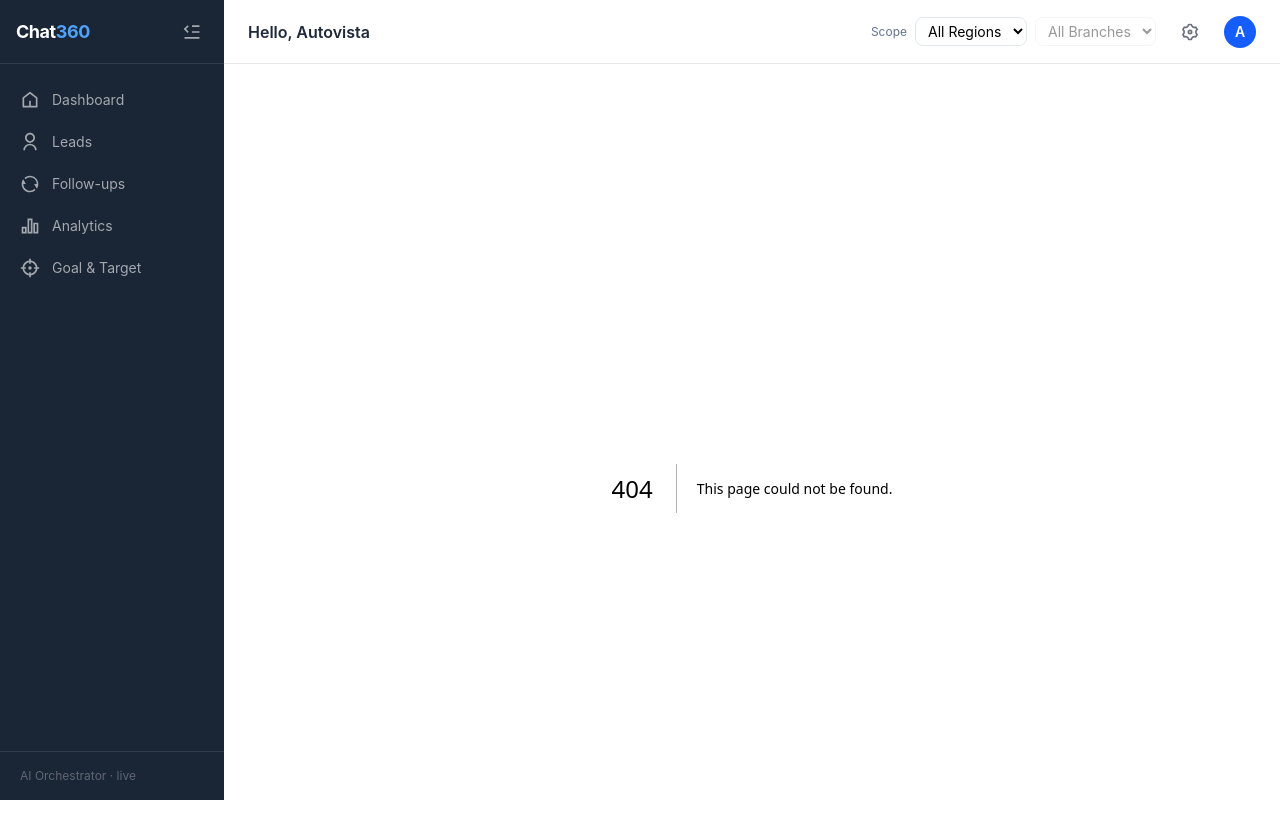
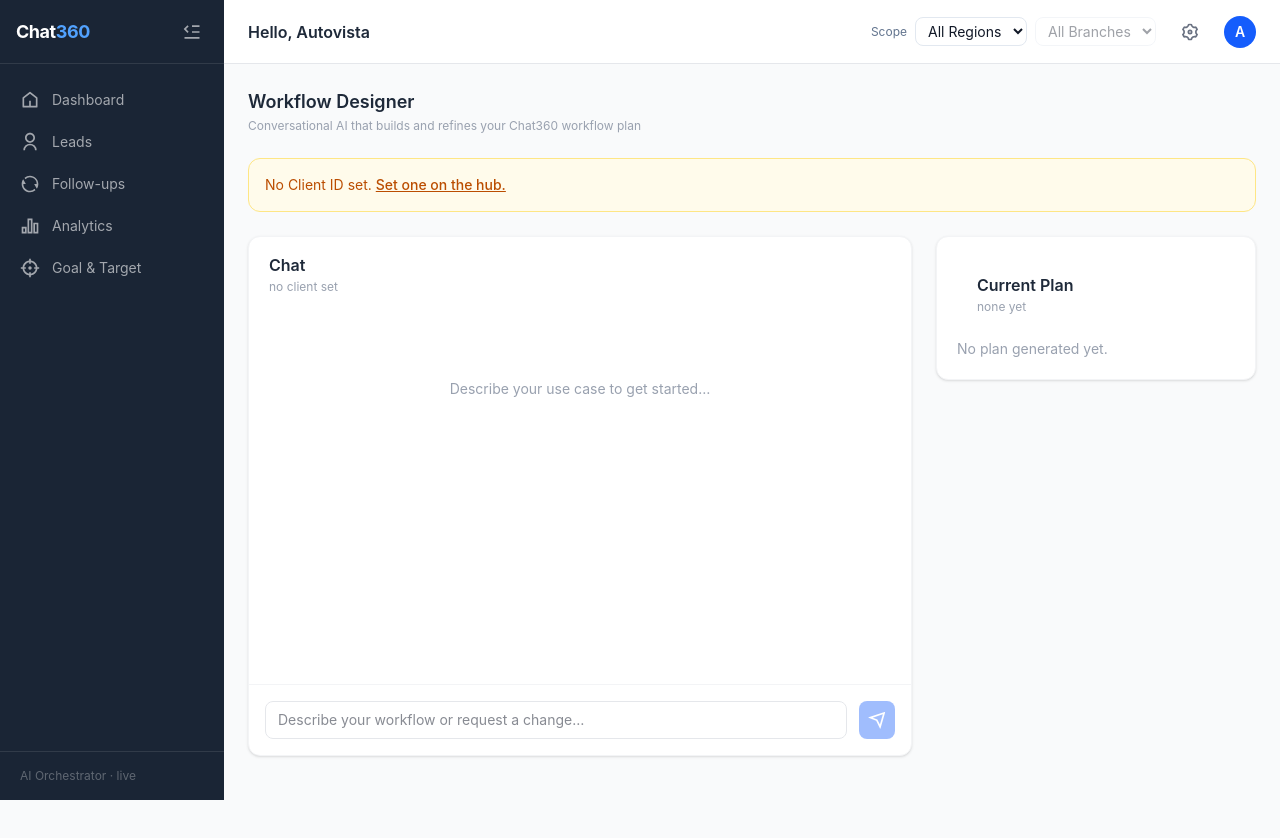
Before and after one commit to nestcub/agentic_voicebots_c360, a Next.js app in the folder dashboard/: page /intelligence/design in a window 1280 px wide. Before the commit this address had no page. Shown: the top 838 px of the page. After the commit the page ends 800 px from the top, so only its background shows below. Built offline with nearby package versions, Linux system fonts and the light colour scheme.

Commit message:
add intelligence/design: conversational workflow designer with diff viewer

```diff
--- /dev/null
+++ b/dashboard/app/intelligence/design/page.tsx
@@ -0,0 +1,165 @@
+"use client";
+
+import { useEffect, useRef, useState } from "react";
+import { Card, CardHeader } from "@/components/Card";
+import { RiSendPlaneLine, RiRobot2Line, RiUserLine } from "react-icons/ri";
+
+type Turn = { role: "user" | "assistant"; content: string };
+type Diff = Record<string, { before: unknown; after: unknown }>;
+type PlanSummary = { description?: string; stages?: { name: string }[]; system_prompt?: string };
+
+export default function DesignPage() {
+  const [clientId, setClientId] = useState("");
+  const [turns, setTurns] = useState<Turn[]>([]);
+  const [message, setMessage] = useState("");
+  const [loading, setLoading] = useState(false);
+  const [diff, setDiff] = useState<Diff | null>(null);
+  const [plan, setPlan] = useState<PlanSummary | null>(null);
+  const [planVersion, setPlanVersion] = useState<number | null>(null);
+  const bottomRef = useRef<HTMLDivElement>(null);
+
+  useEffect(() => {
+    setClientId(localStorage.getItem("intel_client_id") ?? "");
+  }, []);
+
+  useEffect(() => {
+    bottomRef.current?.scrollIntoView({ behavior: "smooth" });
+  }, [turns]);
+
+  async function send() {
+    if (!message.trim() || !clientId || loading) return;
+    const userMsg = message.trim();
+    setMessage("");
+    setTurns((t) => [...t, { role: "user", content: userMsg }]);
+    setLoading(true);
+    try {
+      const res = await fetch("/api/intelligence/converse", {
+        method: "POST",
+        headers: { "Content-Type": "application/json" },
+        body: JSON.stringify({ client_id: clientId, message: userMsg }),
+      });
+      const data = await res.json();
+      setTurns((t) => [...t, { role: "assistant", content: data.reply ?? JSON.stringify(data) }]);
+      if (data.plan_changed && data.diff) setDiff(data.diff);
+      if (data.plan) {
+        const bp = data.plan.workflow_blueprint ?? {};
+        setPlan({ description: bp.description, stages: bp.stages, system_prompt: data.plan.system_prompt });
+        setPlanVersion(data.version ?? null);
+      }
+    } catch (e) {
+      setTurns((t) => [...t, { role: "assistant", content: "Request failed. Is the intelligence server running?" }]);
+    }
+    setLoading(false);
+  }
+
+  return (
+    <div className="space-y-6">
+      <div>
+        <h1 className="text-lg font-semibold text-gray-800">Workflow Designer</h1>
+        <p className="text-xs text-gray-400 mt-0.5">Conversational AI that builds and refines your Chat360 workflow plan</p>
+      </div>
+
+      {!clientId && (
+        <div className="p-4 bg-amber-50 border border-amber-200 rounded-xl text-sm text-amber-700">
+          No Client ID set. <a href="/intelligence" className="underline font-medium">Set one on the hub.</a>
+        </div>
+      )}
+
+      <div className="grid md:grid-cols-3 gap-6">
+        {/* Chat */}
+        <div className="md:col-span-2 flex flex-col gap-4">
+          <Card className="flex flex-col p-0 overflow-hidden" style={{ height: "520px" }}>
+            <CardHeader title="Chat" hint={clientId ? `client: ${clientId}` : "no client set"} />
+            <div className="flex-1 overflow-y-auto px-5 py-3 space-y-4">
+              {turns.length === 0 && (
+                <p className="text-sm text-gray-400 text-center pt-16">Describe your use case to get started…</p>
+              )}
+              {turns.map((t, i) => (
+                <div key={i} className={`flex gap-3 ${t.role === "user" ? "flex-row-reverse" : ""}`}>
+                  <div className={`w-7 h-7 rounded-full flex items-center justify-center shrink-0 ${t.role === "user" ? "bg-blue-600" : "bg-gray-100"}`}>
+                    {t.role === "user" ? <RiUserLine className="w-4 h-4 text-white" /> : <RiRobot2Line className="w-4 h-4 text-gray-500" />}
+                  </div>
+                  <div className={`max-w-[80%] px-4 py-2.5 rounded-xl text-sm ${t.role === "user" ? "bg-blue-600 text-white" : "bg-gray-100 text-gray-800"}`}>
+                    {t.content}
+                  </div>
+                </div>
+              ))}
+              {loading && (
+                <div className="flex gap-3">
+                  <div className="w-7 h-7 rounded-full bg-gray-100 flex items-center justify-center">
+                    <RiRobot2Line className="w-4 h-4 text-gray-400 animate-pulse" />
+                  </div>
+                  <div className="bg-gray-100 px-4 py-2.5 rounded-xl text-sm text-gray-400">Thinking…</div>
+                </div>
+              )}
+              <div ref={bottomRef} />
+            </div>
+            <div className="border-t border-gray-100 p-4 flex gap-3">
+              <input
+                value={message}
+                onChange={(e) => setMessage(e.target.value)}
+                onKeyDown={(e) => e.key === "Enter" && !e.shiftKey && send()}
+                placeholder="Describe your workflow or request a change…"
+                className="flex-1 px-3 py-2 text-sm border border-gray-200 rounded-lg focus:outline-none focus:ring-2 focus:ring-blue-500"
+              />
+              <button
+                onClick={send}
+                disabled={loading || !message.trim() || !clientId}
+                className="p-2 bg-blue-600 text-white rounded-lg hover:bg-blue-700 disabled:opacity-40 transition-colors"
+              >
+                <RiSendPlaneLine className="w-5 h-5" />
+              </button>
+            </div>
+          </Card>
+
+          {/* Diff panel */}
+          {diff && Object.keys(diff).length > 0 && (
+            <Card className="p-5 space-y-3">
+              <CardHeader title="Plan changes" hint="what the last message updated" />
+              {Object.entries(diff).map(([key, { before, after }]) => (
+                <div key={key}>
+                  <p className="text-xs font-semibold text-gray-500 uppercase tracking-wide mb-1">{key}</p>
+                  <div className="grid grid-cols-2 gap-2 text-xs">
+                    <div className="bg-red-50 border border-red-100 rounded p-2 text-red-700 font-mono whitespace-pre-wrap break-all">{JSON.stringify(before, null, 2)}</div>
+                    <div className="bg-emerald-50 border border-emerald-100 rounded p-2 text-emerald-700 font-mono whitespace-pre-wrap break-all">{JSON.stringify(after, null, 2)}</div>
+                  </div>
+                </div>
+              ))}
+            </Card>
+          )}
+        </div>
+
+        {/* Plan summary */}
+        <div>
+          <Card className="p-5 space-y-4 sticky top-20">
+            <CardHeader title="Current Plan" hint={planVersion != null ? `v${planVersion}` : "none yet"} />
+            {!plan && <p className="text-sm text-gray-400">No plan generated yet.</p>}
+            {plan && (
+              <div className="space-y-3">
+                {plan.description && (
+                  <div>
+                    <p className="text-xs font-semibold text-gray-500 uppercase tracking-wide mb-1">Description</p>
+                    <p className="text-sm text-gray-700">{plan.description}</p>
+                  </div>
+                )}
+                {plan.stages && plan.stages.length > 0 && (
+                  <div>
+                    <p className="text-xs font-semibold text-gray-500 uppercase tracking-wide mb-1">Stages ({plan.stages.length})</p>
+                    <ol className="space-y-1">
+                      {plan.stages.map((s, i) => (
+                        <li key={i} className="text-sm text-gray-700 flex items-start gap-1.5">
+                          <span className="text-blue-500 font-semibold shrink-0">{i + 1}.</span>{s.name}
+                        </li>
+                      ))}
+                    </ol>
+                  </div>
+                )}
+                <a href="/intelligence/plans" className="text-xs text-blue-600 hover:underline">View full plan →</a>
+              </div>
+            )}
+          </Card>
+        </div>
+      </div>
+    </div>
+  );
+}
--- a/dashboard/components/Card.tsx
+++ b/dashboard/components/Card.tsx
@@ -1,6 +1,6 @@
-export function Card({ className = "", children }: { className?: string; children: React.ReactNode }) {
+export function Card({ className = "", style, children }: { className?: string; style?: React.CSSProperties; children: React.ReactNode }) {
   return (
-    <div className={`bg-white rounded-xl shadow-sm border border-gray-100 ${className}`}>
+    <div className={`bg-white rounded-xl shadow-sm border border-gray-100 ${className}`} style={style}>
       {children}
     </div>
   );
```
